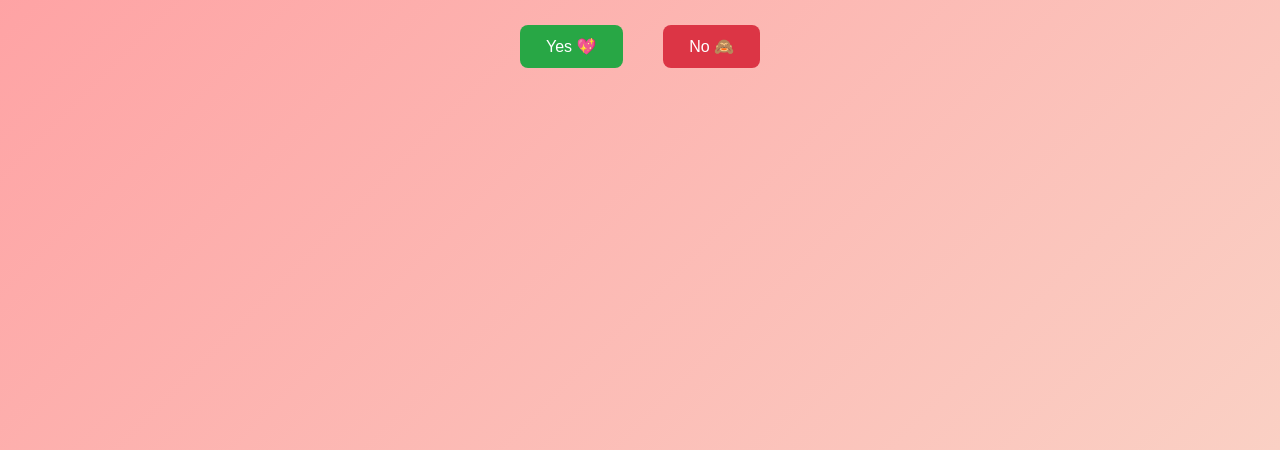
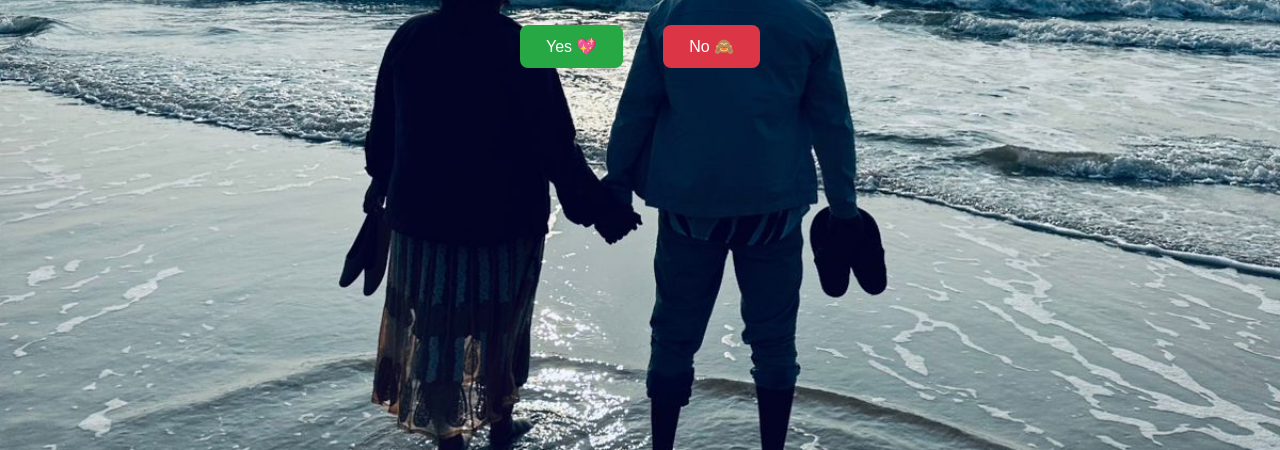
Before and after one commit to swarnabasavaraj7-web/forever-valentine, a plain HTML site: page index.html in a window 1280 px wide. Shown: the part 350-800 px from the top of the page. Drawn offline with Linux system fonts and the light colour scheme.

Commit message:
Update background style to use an image
Changed background from gradient to image.

```diff
--- a/index.html
+++ b/index.html
@@ -13,8 +13,13 @@
       align-items: center;
       justify-content: center;
       font-family: Arial, sans-serif;
-      background: linear-gradient(135deg, #ff9a9e, #fad0c4);
-      overflow: hidden;
+
+  background-image: url("WhatsApp Image 2026-02-10 at 9.00.11 AM.jpeg");
+  background-size: cover;
+  background-position: center;
+  background-repeat: no-repeat;
+
+  overflow: hidden;
     }
 
     h1 {
```
